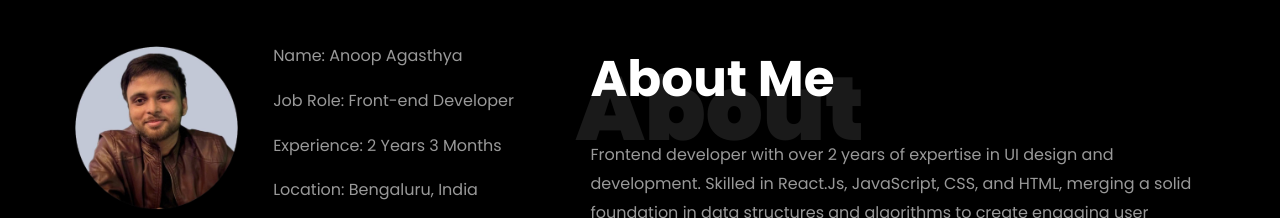
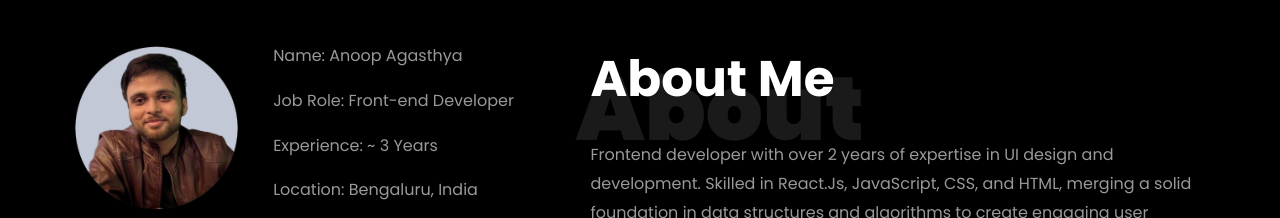
Before and after one commit to anoop-agasthya/portfolio, a plain HTML site: page index.html in a window 1280 px wide. Shown: the part 820-1038 px from the top of the page. Drawn offline with Linux system fonts and the light colour scheme; files whose address does not match are found by name.

Commit message:
Update index.html

```diff
--- a/index.html
+++ b/index.html
@@ -226,7 +226,7 @@
 									  <div class="about-info">
 										<p><span class="title-s">Name: </span> <span>Anoop Agasthya</span></p>
 										<p><span class="title-s">Job Role: </span> <span>Front-end Developer</span></p>
-										<p><span class="title-s">Experience: </span> <span>2 Years 3 Months</span></p>
+										<p><span class="title-s">Experience: </span> <span> ~ 3 Years</span></p>
 										<p><span class="title-s">Location: </span> <span>Bengaluru, India</span></p>
 									  </div>
 									</div>
```
